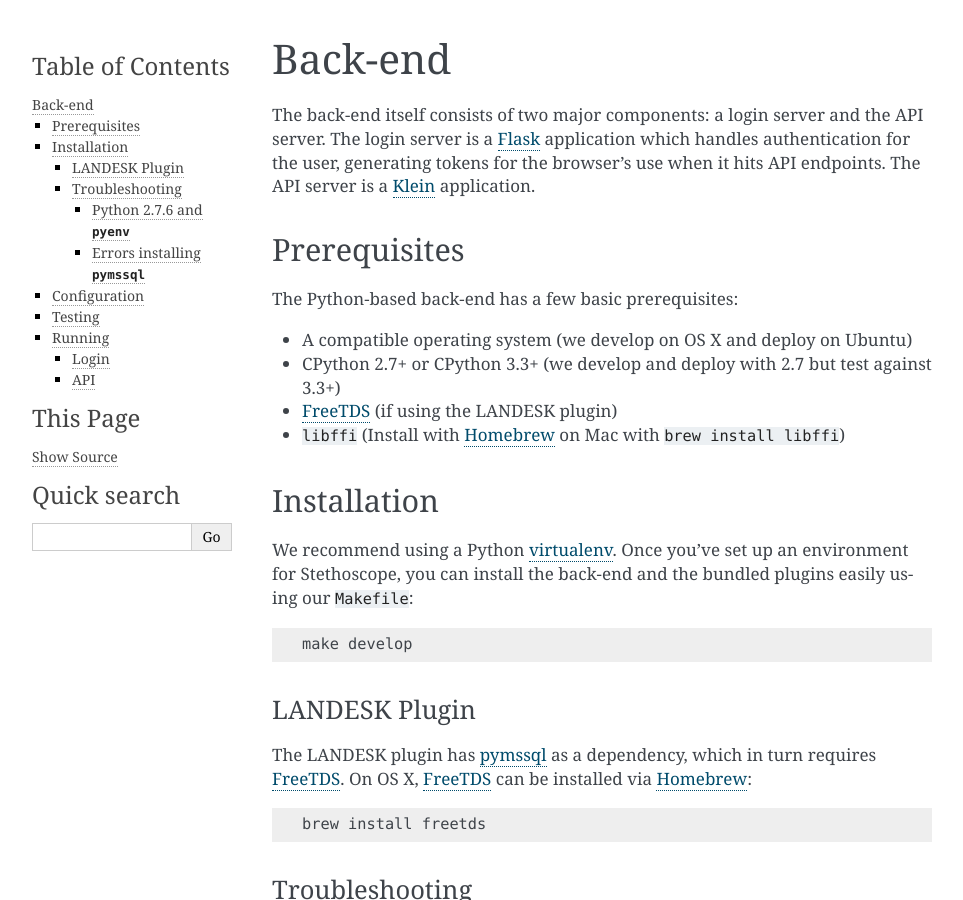
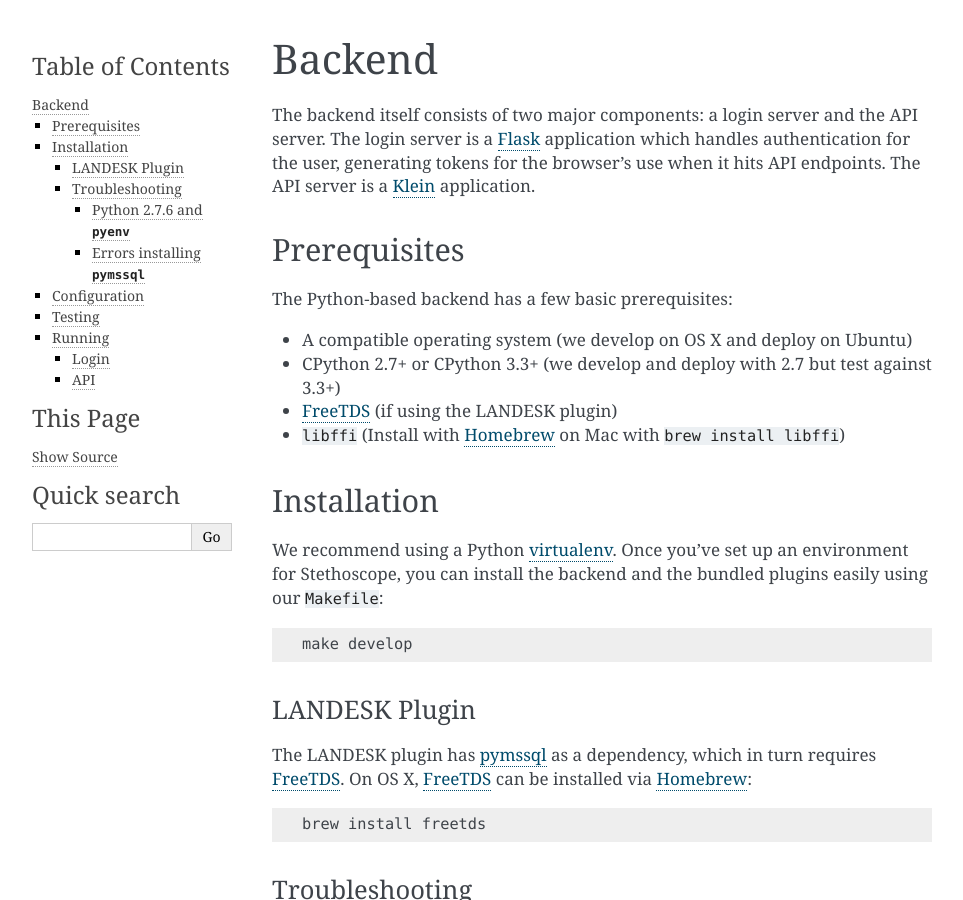
Before and after one commit to Netflix-Skunkworks/stethoscope, a Sphinx documentation site: the page built from docs/backend.rst, in a window 1280 px wide and 900 px high. Shown: the whole window, without its empty margins (148-1111 px from the left). Built offline with Sphinx 7.4.7, drawn with Linux system fonts in a browser that asks for light colours; some of the changed text lies outside the part shown.

Commit message:
Standardize on 'backend'.

```diff
--- a/docs/backend.rst
+++ b/docs/backend.rst
@@ -1,14 +1,14 @@
-Back-end
-========
+Backend
+=======
 
-The back-end itself consists of two major components: a login server and the API server. The login
+The backend itself consists of two major components: a login server and the API server. The login
 server is a `Flask`_ application which handles authentication for the user, generating tokens for
 the browser's use when it hits API endpoints. The API server is a `Klein`_ application.
 
 Prerequisites
 ^^^^^^^^^^^^^
 
-The Python-based back-end has a few basic prerequisites:
+The Python-based backend has a few basic prerequisites:
 
 -  A compatible operating system (we develop on OS X and deploy on Ubuntu)
 -  CPython 2.7+ or CPython 3.3+ (we develop and deploy with 2.7 but test against 3.3+)
@@ -19,7 +19,7 @@
 ^^^^^^^^^^^^
 
 We recommend using a Python `virtualenv`_. Once you've set up an environment for Stethoscope, you
-can install the back-end and the bundled plugins easily using our :file:`Makefile`:
+can install the backend and the bundled plugins easily using our :file:`Makefile`:
 
 .. code:: sh
 
@@ -108,7 +108,7 @@
 Running
 ^^^^^^^
 
-The back-end has two processes which generally need to be running simultaneously: the login server
+The backend has two processes which generally need to be running simultaneously: the login server
 and the API server.
 
 Login
```
